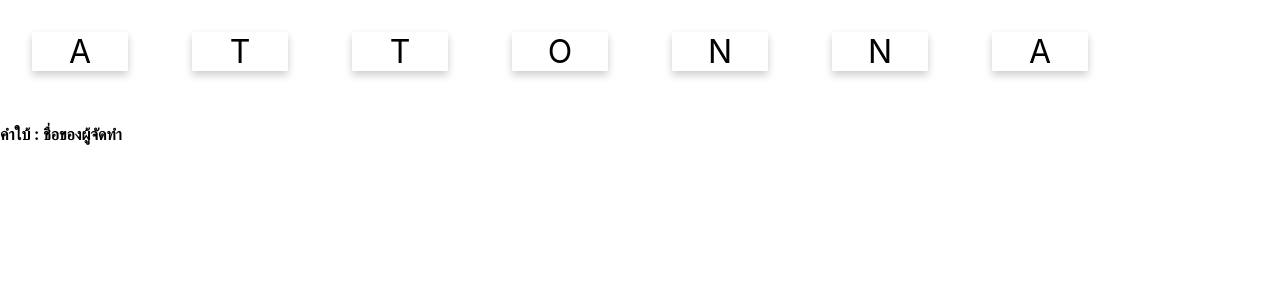
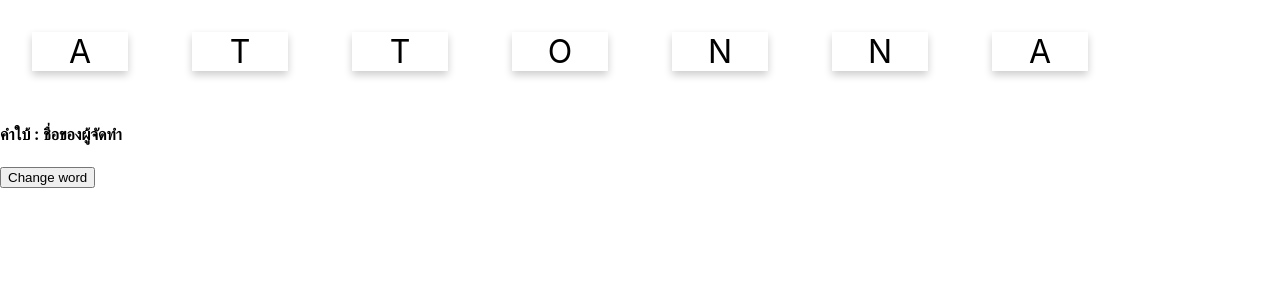
Before and after one commit to attanonch/lab-React, a React (Create React App) app: page / in a window 1280 px wide. Shown: the top 300 px of the page. Built offline with nearby package versions, Linux system fonts and the light colour scheme.

Commit message:
commit2 create bottom

```diff
--- a/src/App.js
+++ b/src/App.js
@@ -5,7 +5,7 @@ import WordCard from './WordCard';
 const word = "Attanon";
 const word2 = "Computer";
 const changeword = () => {
-  const word2 = word;
+  <WordCard value={word2}/>
 }
 
 function App() {
@@ -13,6 +13,11 @@ function App() {
     <div>
       <WordCard value={word}/>
       <h4>คำใบ้ : ชื่อของผู้จัดทำ</h4>
+      <button
+          type="button"
+          onClick={changeword}
+        >Change word</button>
+
     </div>
   );
 }
```
